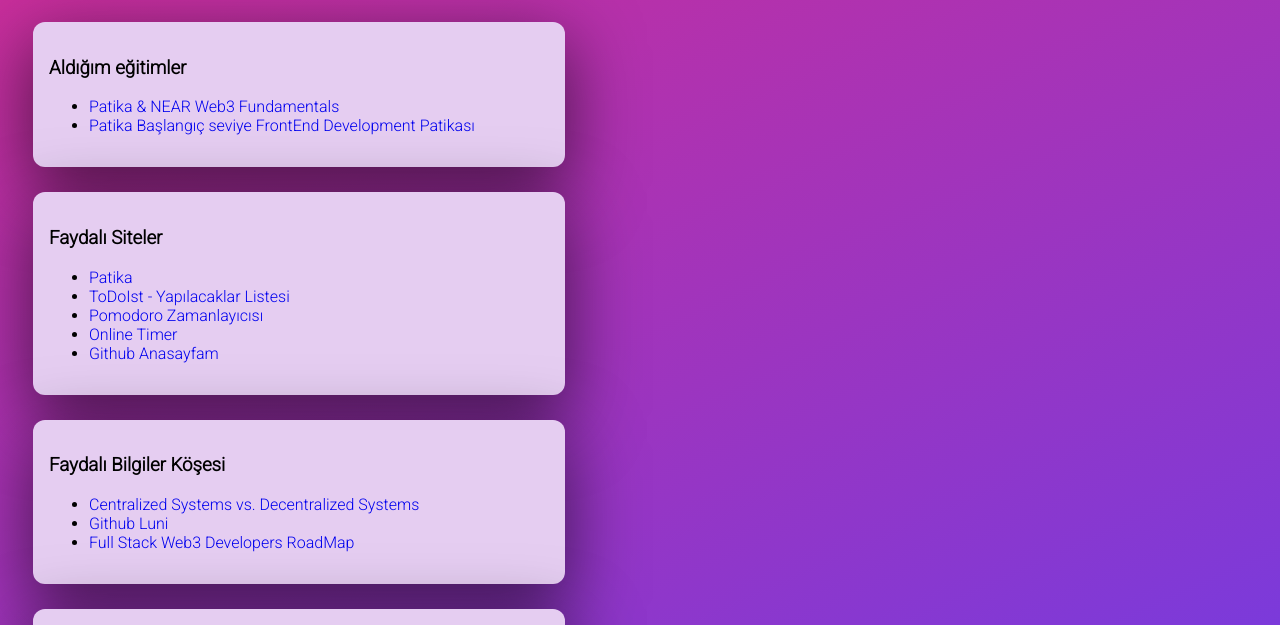
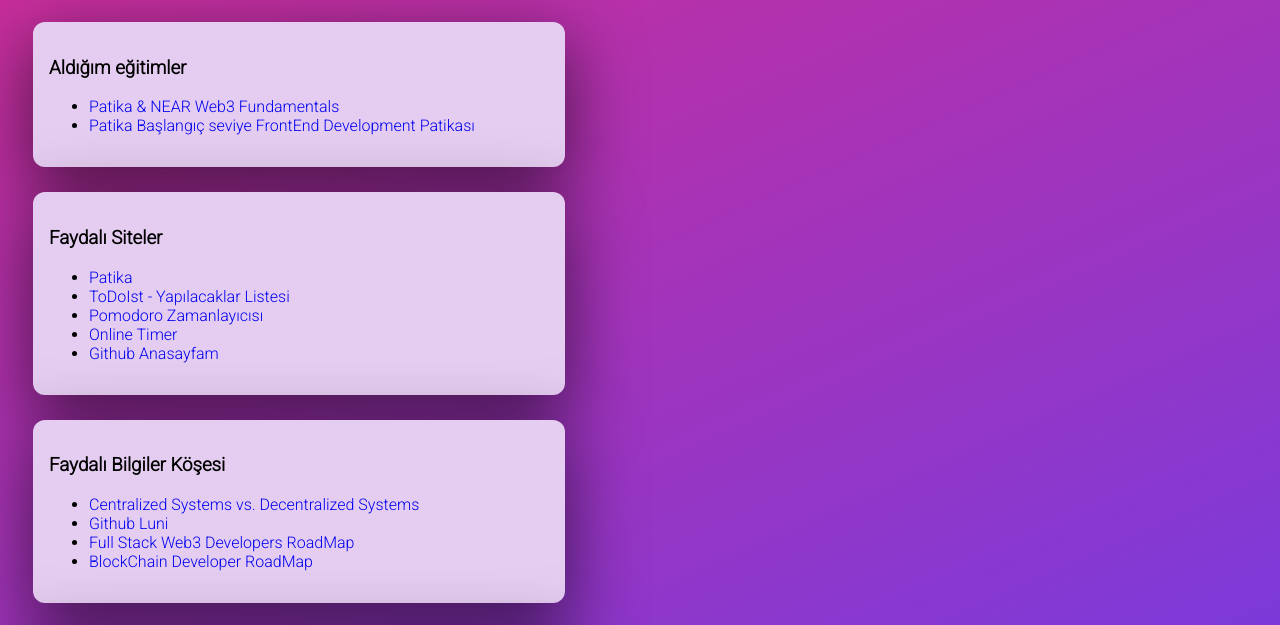
Before and after one commit to tahaasann/tahaasann.github.io, a plain HTML site: page index.html in a window 1280 px wide. Shown: the part 103-728 px from the top of the page. Drawn offline with Linux system fonts and the light colour scheme.

Commit message:
Update index.html

```diff
--- a/index.html
+++ b/index.html
@@ -46,6 +46,7 @@
         <li><a href="https://docs.google.com/spreadsheets/d/14qEfA_h-ViTBBJ3-wXwnUwC5MDIHUa2sST0l69hvb9c/edit#gid=0" target="_blank" style="text-decoration:none; ">Centralized Systems vs. Decentralized Systems</a></li>
         <li><a href="https://github.com/LuNiZz/siber-guvenlik-sss" target="_blank" style="text-decoration:none; ">Github Luni</a></li>
         <li><a href="https://www.linkedin.com/pulse/how-become-full-stack-blockchain-developerdapp-developer-gr/" target="_blank" style="text-decoration:none; ">Full Stack Web3 Developers RoadMap</a></li>
+        <li><a href="https://twitter.com/scdevstr/status/1472898837513703426" target="_blank" style="text-decoration:none; ">BlockChain Developer RoadMap</a></li>
     </ul>
     </div>
     <div style="margin: 25px; padding: 5px; border-radius:12px; background-color:#e5cdf1; width:500px; transform-style: preserve-3d; padding: 16px; box-shadow: rgba(0, 0, 0, 0.56) 0px 22px 70px 4px; ">
```
